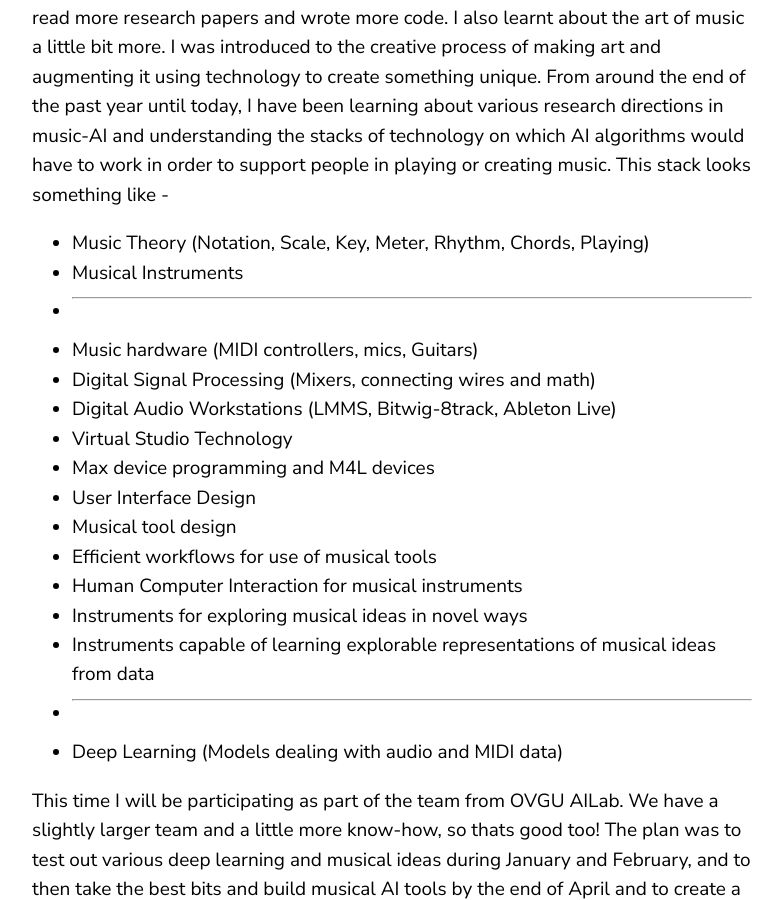
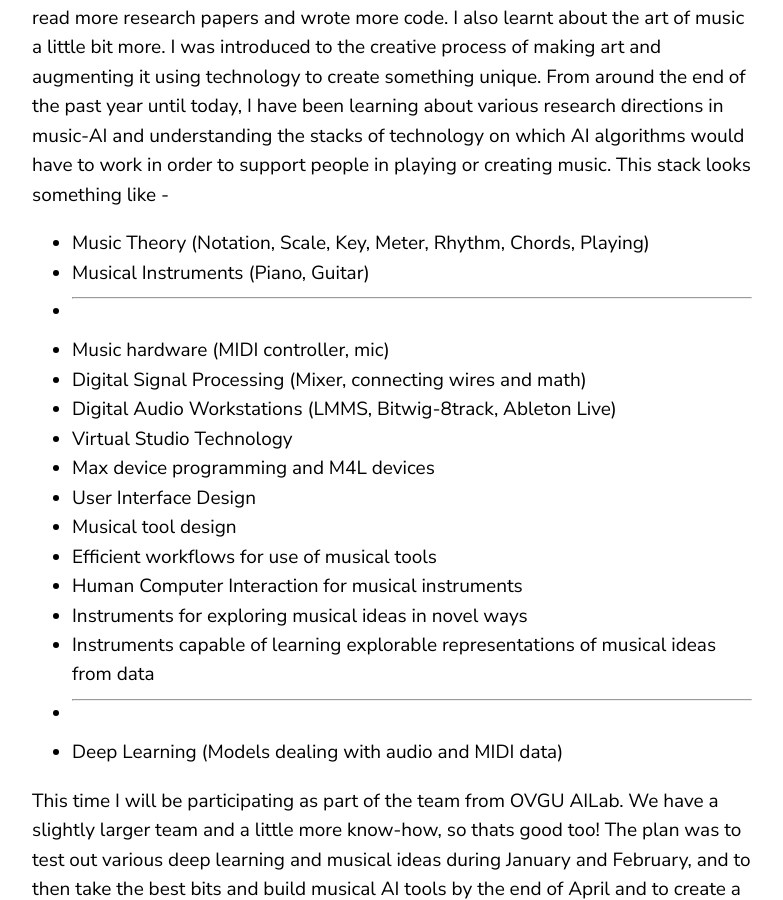
Before and after one commit to richhiey/richhiey.github.io, a Jekyll site: the page built from _posts/2021-3-22-ai-song-contest-part-1.md, in a window 1280 px wide and 900 px high, scrolled down 672 px. Shown: the whole window, without its empty margins (68-851 px from the left). Built offline with Jekyll 4.4.1, drawn with Linux system fonts in a browser that asks for light colours; some of the changed text lies outside the part shown.

Commit message:
Fix silly mistake

```diff
--- a/_posts/2021-3-22-ai-song-contest-part-1.md
+++ b/_posts/2021-3-22-ai-song-contest-part-1.md
@@ -11,10 +11,10 @@ AI Song Contest time is back again in 2021!
 Last year was a great learning experience. I got to make music hands-on for the first time in different settings using deep learning algorithms, attended conferences and read more research papers and wrote more code. I also learnt about the art of music a little bit more. I was introduced to the creative process of making art and augmenting it using technology to create something unique. From around the end of the past year until today, I have been learning about various research directions in music-AI and understanding the stacks of technology on which AI algorithms would have to work in order to support people in playing or creating music. This stack looks something like -
 
 - Music Theory (Notation, Scale, Key, Meter, Rhythm, Chords, Playing)
-- Musical Instruments
+- Musical Instruments (Piano, Guitar)
 - ------------------------------
-- Music hardware (MIDI controllers, mics, Guitars)
-- Digital Signal Processing (Mixers, connecting wires and math)
+- Music hardware (MIDI controller, mic)
+- Digital Signal Processing (Mixer, connecting wires and math)
 - Digital Audio Workstations (LMMS, Bitwig-8track, Ableton Live)
 - Virtual Studio Technology
 - Max device programming and M4L devices
```
Also changed, not shown: other parts of _posts/2021-3-22-ai-song-contest-part-1.md (+1 -1 lines).
